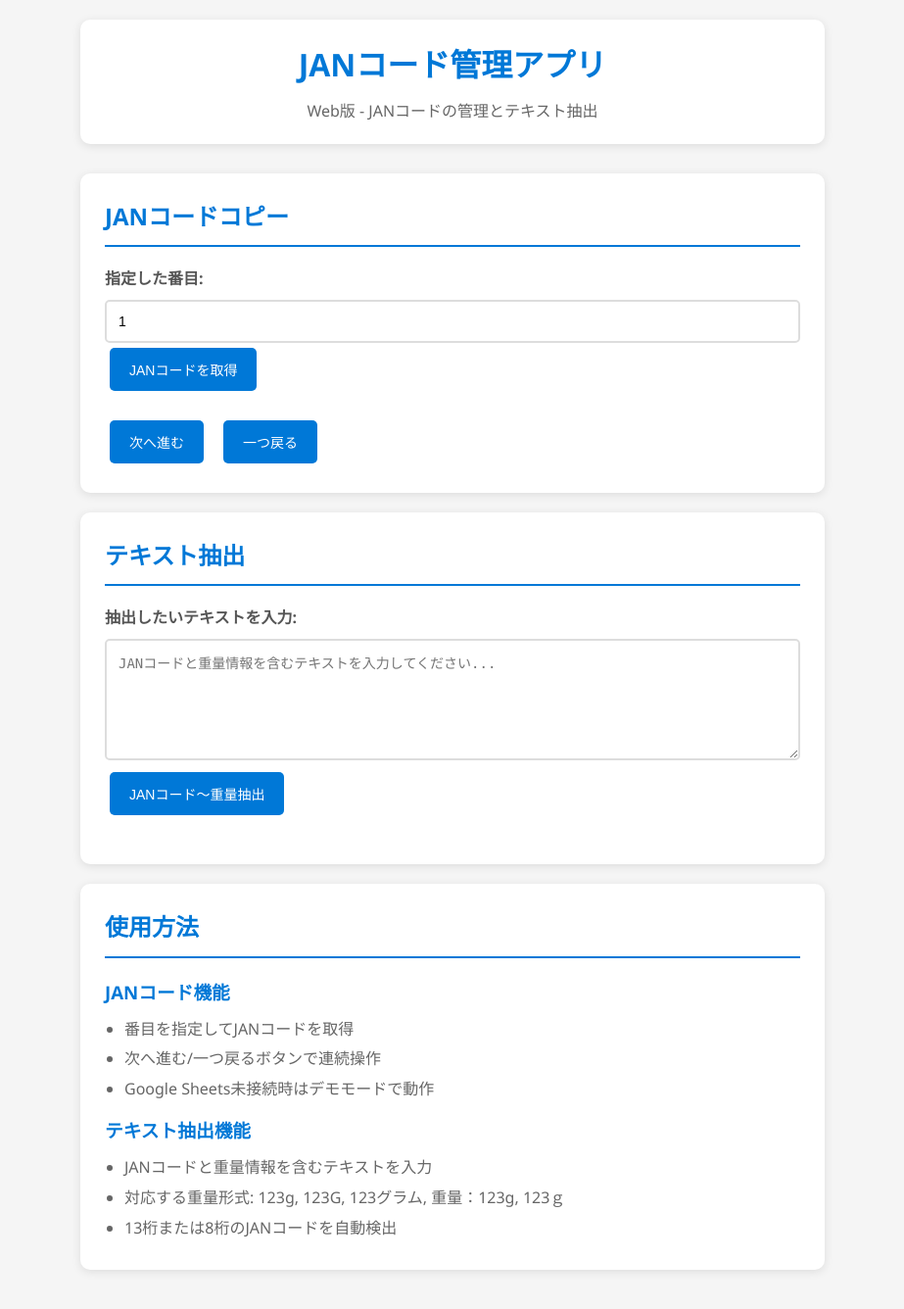
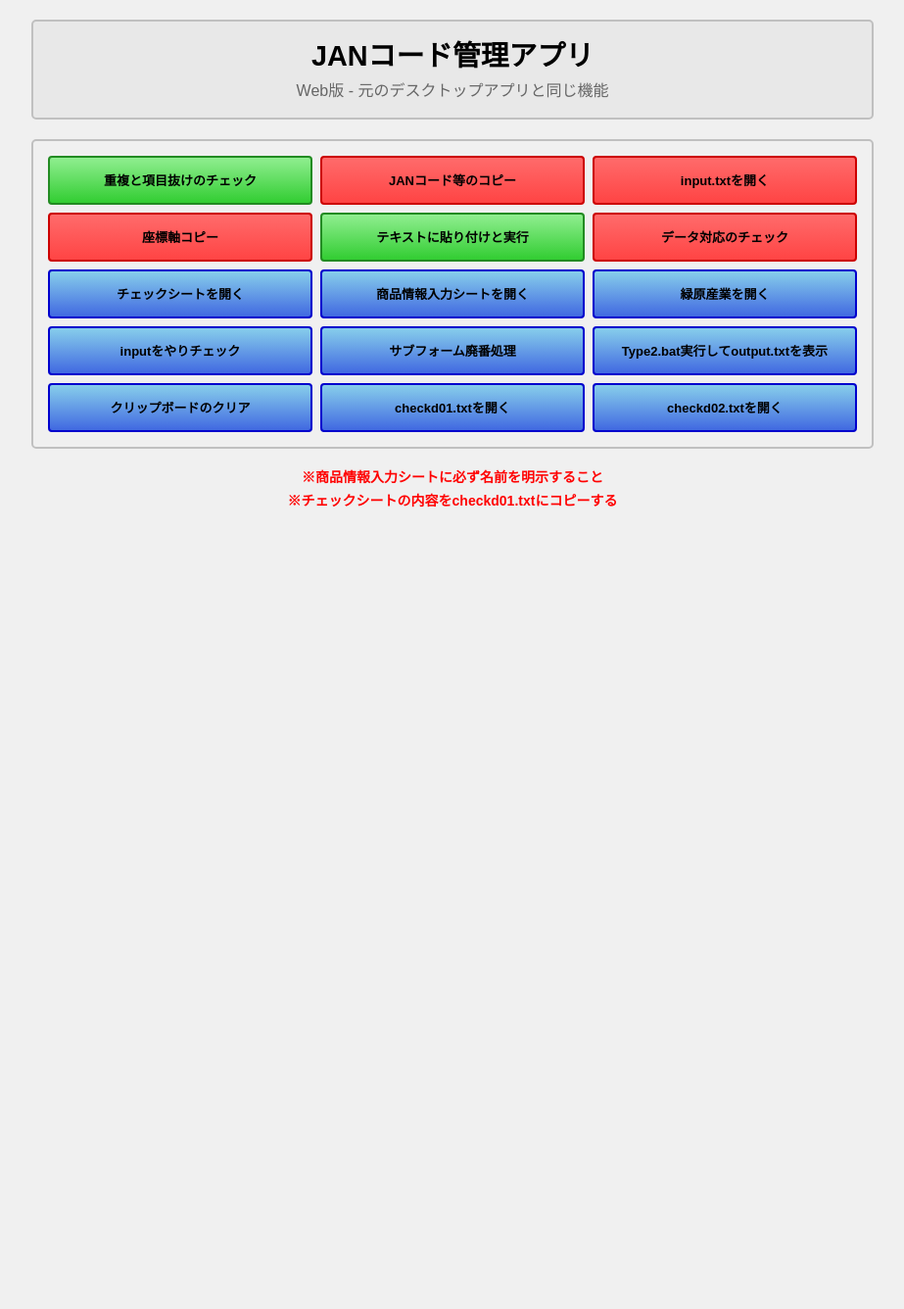
Before and after one commit to AFukunaga06/pysample_01a, a Flask app: page / in a window 1280 px wide. Shown: the whole page at 98% size, without its empty margins (178-1101 px from the left). After the commit the page ends 518 px from the top, so only its background shows below. Run offline with Flask 3, Linux system fonts and the light colour scheme.

Commit message:
Update web UI to match original desktop application design
- Recreate 3x5 grid layout with colored buttons (green, red, blue)
- Match exact Japanese text labels from original desktop app
- Implement dialog-based interface matching Windows desktop style
- Add proper button styling with gradients and hover effects
- Include important red warning notes at bottom
- Maintain all existing JANコード and text extraction functionality
- Web version now visually matches original CustomTkinter desktop app

Co-Authored-By: a_fukunaga <afky5906@gmail.com>

```diff
--- a/static/css/style.css
+++ b/static/css/style.css
@@ -1,3 +1,5 @@
+/* JANコード管理アプリ - Web版 スタイル (元のデスクトップアプリ風) */
+
 * {
     margin: 0;
     padding: 0;
@@ -5,164 +7,250 @@
 }
 
 body {
-    font-family: 'Segoe UI', Tahoma, Geneva, Verdana, sans-serif;
-    line-height: 1.6;
-    color: #333;
-    background-color: #f5f5f5;
+    font-family: 'MS UI Gothic', 'Meiryo UI', sans-serif;
+    background-color: #f0f0f0;
+    color: #000;
+    line-height: 1.4;
 }
 
 .container {
-    max-width: 800px;
+    max-width: 900px;
     margin: 0 auto;
     padding: 20px;
 }
 
 header {
     text-align: center;
-    margin-bottom: 30px;
-    padding: 20px;
-    background: white;
-    border-radius: 10px;
-    box-shadow: 0 2px 10px rgba(0,0,0,0.1);
+    margin-bottom: 20px;
+    background: #e8e8e8;
+    color: #000;
+    padding: 15px;
+    border: 2px solid #c0c0c0;
+    border-radius: 5px;
 }
 
 header h1 {
-    color: #0078D7;
-    margin-bottom: 10px;
+    font-size: 1.8em;
+    margin-bottom: 5px;
+    font-weight: bold;
 }
 
 header p {
+    font-size: 1em;
     color: #666;
 }
 
-.section {
-    background: white;
+/* メインボタングリッド */
+.main-grid {
+    display: grid;
+    grid-template-columns: repeat(3, 1fr);
+    gap: 8px;
     margin-bottom: 20px;
-    padding: 25px;
-    border-radius: 10px;
-    box-shadow: 0 2px 10px rgba(0,0,0,0.1);
+    background: #f0f0f0;
+    padding: 15px;
+    border: 2px solid #c0c0c0;
+    border-radius: 5px;
 }
 
-.section h2 {
-    color: #0078D7;
-    margin-bottom: 20px;
-    border-bottom: 2px solid #0078D7;
+/* ボタンスタイル */
+.btn {
+    padding: 12px 8px;
+    border: 2px solid;
+    border-radius: 4px;
+    font-size: 13px;
+    font-weight: bold;
+    cursor: pointer;
+    text-align: center;
+    transition: all 0.1s ease;
+    min-height: 50px;
+    display: flex;
+    align-items: center;
+    justify-content: center;
+    text-decoration: none;
+    color: #000;
+}
+
+.btn:hover {
+    filter: brightness(1.1);
+    transform: translateY(-1px);
+}
+
+.btn:active {
+    transform: translateY(1px);
+    filter: brightness(0.9);
+}
+
+/* 緑ボタン */
+.btn-green {
+    background: linear-gradient(to bottom, #90EE90, #32CD32);
+    border-color: #228B22;
+    color: #000;
+}
+
+/* 赤ボタン */
+.btn-red {
+    background: linear-gradient(to bottom, #FF6B6B, #FF4444);
+    border-color: #CC0000;
+    color: #000;
+}
+
+/* 青ボタン */
+.btn-blue {
+    background: linear-gradient(to bottom, #87CEEB, #4169E1);
+    border-color: #0000CD;
+    color: #000;
+}
+
+/* グレーボタン */
+.btn-gray {
+    background: linear-gradient(to bottom, #E0E0E0, #C0C0C0);
+    border-color: #808080;
+    color: #000;
+}
+
+/* 重要な注意事項 */
+.important-notes {
+    margin: 20px 0;
+    text-align: center;
+}
+
+.note-red {
+    color: #FF0000;
+    font-weight: bold;
+    font-size: 14px;
+    margin: 5px 0;
+}
+
+/* ダイアログスタイル */
+.dialog {
+    position: fixed;
+    top: 0;
+    left: 0;
+    width: 100%;
+    height: 100%;
+    background: rgba(0, 0, 0, 0.5);
+    display: flex;
+    align-items: center;
+    justify-content: center;
+    z-index: 1000;
+}
+
+.dialog-content {
+    background: #f0f0f0;
+    border: 2px solid #c0c0c0;
+    border-radius: 5px;
+    padding: 20px;
+    min-width: 400px;
+    max-width: 90%;
+    box-shadow: 0 4px 20px rgba(0, 0, 0, 0.3);
+}
+
+.dialog-content h3 {
+    margin-bottom: 15px;
+    font-size: 16px;
+    font-weight: bold;
+    text-align: center;
+    border-bottom: 1px solid #c0c0c0;
     padding-bottom: 10px;
 }
 
 .form-group {
-    margin-bottom: 20px;
+    margin-bottom: 15px;
 }
 
 .form-group label {
     display: block;
-    margin-bottom: 8px;
+    margin-bottom: 5px;
     font-weight: bold;
-    color: #555;
+    font-size: 13px;
 }
 
 .form-group input,
 .form-group textarea {
     width: 100%;
-    padding: 12px;
-    border: 2px solid #ddd;
-    border-radius: 5px;
-    font-size: 14px;
-    transition: border-color 0.3s;
+    padding: 8px;
+    border: 2px solid #c0c0c0;
+    border-radius: 3px;
+    font-size: 13px;
+    font-family: inherit;
 }
 
 .form-group input:focus,
 .form-group textarea:focus {
     outline: none;
-    border-color: #0078D7;
+    border-color: #4169E1;
 }
 
-button {
-    background-color: #0078D7;
-    color: white;
-    border: none;
-    padding: 12px 20px;
-    border-radius: 5px;
-    cursor: pointer;
-    font-size: 14px;
-    margin: 5px;
-    transition: background-color 0.3s;
-}
-
-button:hover {
-    background-color: #0053A6;
-}
-
-button:active {
-    transform: translateY(1px);
-}
-
-.button-group {
+.dialog-buttons {
     display: flex;
     gap: 10px;
+    justify-content: center;
+    margin-top: 15px;
     flex-wrap: wrap;
 }
 
-.result {
-    margin-top: 20px;
-    padding: 15px;
-    border-radius: 5px;
-    min-height: 50px;
-    display: none;
+.dialog-buttons .btn {
+    min-width: 100px;
+    min-height: 35px;
+    font-size: 12px;
 }
 
-.result.success {
-    background-color: #d4edda;
-    border: 1px solid #c3e6cb;
-    color: #155724;
-    display: block;
+/* 結果表示エリア */
+.result {
+    margin-top: 15px;
+    padding: 10px;
+    background-color: #f0fff0;
+    border: 1px solid #90EE90;
+    border-radius: 3px;
+    font-size: 13px;
+    color: #006400;
 }
 
-.result.error {
-    background-color: #f8d7da;
-    border: 1px solid #f5c6cb;
-    color: #721c24;
-    display: block;
+.result-area {
+    background: #f0f0f0;
+    border: 2px solid #c0c0c0;
+    border-radius: 5px;
+    padding: 20px;
+    margin-top: 20px;
 }
 
-.result.info {
-    background-color: #d1ecf1;
-    border: 1px solid #bee5eb;
-    color: #0c5460;
-    display: block;
+.result-area h3 {
+    margin-bottom: 15px;
+    font-size: 16px;
+    font-weight: bold;
+    border-bottom: 1px solid #c0c0c0;
+    padding-bottom: 10px;
 }
 
-.instructions {
-    color: #666;
-}
-
-.instructions h3 {
-    color: #0078D7;
-    margin: 15px 0 10px 0;
-}
-
-.instructions ul {
-    margin-left: 20px;
-}
-
-.instructions li {
-    margin-bottom: 5px;
-}
-
-@media (max-width: 600px) {
+/* レスポンシブデザイン */
+@media (max-width: 768px) {
     .container {
         padding: 10px;
     }
 
-    .section {
+    .main-grid {
+        grid-template-columns: repeat(2, 1fr);
+        gap: 6px;
+    }
+
+    .btn {
+        font-size: 11px;
+        padding: 10px 6px;
+        min-height: 45px;
+    }
+
+    .dialog-content {
+        min-width: 300px;
         padding: 15px;
     }
+}
 
-    .button-group {
-        flex-direction: column;
+@media (max-width: 480px) {
+    .main-grid {
+        grid-template-columns: 1fr;
     }
 
-    button {
-        width: 100%;
+    .dialog-content {
+        min-width: 280px;
     }
 }
--- a/static/js/app.js
+++ b/static/js/app.js
@@ -1,10 +1,24 @@
+
 let currentIndex = 1;
 
-function showResult(elementId, message, type = 'info') {
-    const resultElement = document.getElementById(elementId);
-    resultElement.textContent = message;
-    resultElement.className = `result ${type}`;
-    resultElement.style.display = 'block';
+function showJanCodeDialog() {
+    document.getElementById('janCodeDialog').style.display = 'flex';
+}
+
+function showJanInputDialog() {
+    document.getElementById('janInputDialog').style.display = 'flex';
+}
+
+function showTextExtractDialog() {
+    document.getElementById('textExtractDialog').style.display = 'flex';
+}
+
+function closeDialog(dialogId) {
+    document.getElementById(dialogId).style.display = 'none';
+}
+
+function closeFunctionResult() {
+    document.getElementById('functionResult').style.display = 'none';
 }
 
 function copyToClipboard(text) {
@@ -29,49 +43,164 @@ function copyToClipboard(text) {
     }
 }
 
+function showFunction(functionName) {
+    const resultArea = document.getElementById('functionResult');
+    const titleElement = document.getElementById('functionTitle');
+    const contentElement = document.getElementById('functionContent');
+
+    titleElement.textContent = functionName;
+
+    switch(functionName) {
+        case '重複チェック':
+            contentElement.innerHTML = `
+                <p>重複と項目抜けのチェック機能を実行します。</p>
+                <p>この機能は元のデスクトップアプリの機能を再現しています。</p>
+                <p>Web版では、ファイルアップロード機能として実装予定です。</p>
+            `;
+            break;
+        case 'テキスト貼り付け':
+            showTextExtractDialog();
+            return;
+        case 'input.txt開く':
+            contentElement.innerHTML = `
+                <p>input.txtファイルを開く機能です。</p>
+                <p>Web版では、ファイルアップロード機能として実装予定です。</p>
+            `;
+            break;
+        case '座標軸コピー':
+            contentElement.innerHTML = `
+                <p>座標軸コピー機能を実行します。</p>
+                <p>この機能は元のデスクトップアプリの座標取得機能を再現しています。</p>
+            `;
+            break;
+        case 'データ対応チェック':
+            contentElement.innerHTML = `
+                <p>データ対応のチェック機能を実行します。</p>
+                <p>データの整合性を確認する機能です。</p>
+            `;
+            break;
+        case 'チェックシート開く':
+            contentElement.innerHTML = `
+                <p>チェックシートを開く機能です。</p>
+                <p>Web版では、Google Sheetsとの連携機能として実装予定です。</p>
+            `;
+            break;
+        case '商品情報入力シート':
+            contentElement.innerHTML = `
+                <p>商品情報入力シートを開く機能です。</p>
+                <p><strong style="color: red;">※必ず名前を明示してください</strong></p>
+                <p>Web版では、Google Sheetsとの連携機能として実装予定です。</p>
+            `;
+            break;
+        case '緑原産業開く':
+            contentElement.innerHTML = `
+                <p>緑原産業関連の機能を開きます。</p>
+                <p>この機能は元のデスクトップアプリの専用機能を再現しています。</p>
+            `;
+            break;
+        case 'inputやりチェック':
+            contentElement.innerHTML = `
+                <p>inputをやりチェック機能を実行します。</p>
+                <p>入力データの検証を行います。</p>
+            `;
+            break;
+        case 'サブフォーム廃番処理':
+            contentElement.innerHTML = `
+                <p>サブフォーム廃番処理を実行します。</p>
+                <p>廃番商品の処理を行う機能です。</p>
+            `;
+            break;
+        case 'Type2.bat実行':
+            contentElement.innerHTML = `
+                <p>Type2.bat実行してoutput.txtを表示します。</p>
+                <p>Web版では、サーバーサイド処理として実装予定です。</p>
+            `;
+            break;
+        case 'クリップボードクリア':
+            contentElement.innerHTML = `
+                <p>クリップボードをクリアしました。</p>
+                <p>Web版では、ブラウザのセキュリティ制限により制限があります。</p>
+            `;
+            if (navigator.clipboard) {
+                navigator.clipboard.writeText('');
+            }
+            break;
+        case 'checkd01.txt開く':
+            contentElement.innerHTML = `
+                <p>checkd01.txtファイルを開く機能です。</p>
+                <p><strong style="color: red;">※チェックシートの内容をcheckd01.txtにコピーしてください</strong></p>
+                <p>Web版では、ファイルダウンロード機能として実装予定です。</p>
+            `;
+            break;
+        case 'checkd02.txt開く':
+            contentElement.innerHTML = `
+                <p>checkd02.txtファイルを開く機能です。</p>
+                <p>Web版では、ファイルダウンロード機能として実装予定です。</p>
+            `;
+            break;
+        default:
+            contentElement.innerHTML = `<p>${functionName}機能を実行します。</p>`;
+    }
+
+    resultArea.style.display = 'block';
+}
+
 async function copyJanCode() {
-    const indexInput = document.getElementById('indexInput');
-    const index = parseInt(indexInput.value) || 1;
+    const index = document.getElementById('indexInput').value;
+    currentIndex = parseInt(index);
 
     try {
         const response = await fetch(`/api/jan-code/${index}`);
         const data = await response.json();
 
         if (data.success) {
+            document.getElementById('janResult').innerHTML =
+                `<strong>${index}番目のJANコード:</strong> ${data.jan_code} ${data.demo_mode ? '(デモモード)' : ''} - クリップボードにコピーしました`;
+
             copyToClipboard(data.jan_code);
-            const modeText = data.demo_mode ? ' (デモモード)' : '';
-            showResult('janResult', `${index}番目のJANコード: ${data.jan_code}${modeText} - クリップボードにコピーしました`, 'success');
-            currentIndex = index;
         } else {
-            showResult('janResult', data.message, 'error');
+            document.getElementById('janResult').innerHTML =
+                `<strong>エラー:</strong> ${data.message}`;
         }
     } catch (error) {
-        showResult('janResult', `エラー: ${error.message}`, 'error');
+        document.getElementById('janResult').innerHTML =
+            `<strong>エラー:</strong> サーバーとの通信に失敗しました`;
     }
 }
 
-async function nextJanCode() {
+function nextJanCode() {
     currentIndex++;
     document.getElementById('indexInput').value = currentIndex;
-    await copyJanCode();
+    copyJanCode();
 }
 
-async function previousJanCode() {
+function previousJanCode() {
     if (currentIndex > 1) {
         currentIndex--;
         document.getElementById('indexInput').value = currentIndex;
-        await copyJanCode();
-    } else {
-        showResult('janResult', 'すでに最初のJANコードです', 'info');
+        copyJanCode();
     }
 }
 
+async function addJanCode() {
+    const janCode = document.getElementById('janCodeInput').value;
+
+    if (!janCode.trim()) {
+        alert('JANコードを入力してください');
+        return;
+    }
+
+    alert(`JANコード "${janCode}" を追加しました（デモ機能）`);
+    document.getElementById('janCodeInput').value = '';
+    closeDialog('janInputDialog');
+}
+
 async function extractText() {
-    const textInput = document.getElementById('textInput');
-    const text = textInput.value.trim();
+    const text = document.getElementById('textInput').value;
 
-    if (!text) {
-        showResult('extractResult', 'テキストを入力してください', 'error');
+    if (!text.trim()) {
+        document.getElementById('extractResult').innerHTML =
+            '<strong>エラー:</strong> テキストを入力してください';
         return;
     }
 
@@ -87,25 +216,51 @@ async function extractText() {
         const data = await response.json();
 
         if (data.success) {
+            document.getElementById('extractResult').innerHTML =
+                `<strong>抽出されたテキスト:</strong> "${data.extracted_text}" - クリップボードにコピーしました`;
+
             copyToClipboard(data.extracted_text);
-            showResult('extractResult', `抽出されたテキスト: "${data.extracted_text}" - クリップボードにコピーしました`, 'success');
         } else {
-            copyToClipboard(data.original_text || text);
-            showResult('extractResult', `${data.message} - 元のテキストをクリップボードにコピーしました`, 'error');
+            document.getElementById('extractResult').innerHTML =
+                `<strong>エラー:</strong> ${data.message}`;
         }
     } catch (error) {
-        showResult('extractResult', `エラー: ${error.message}`, 'error');
+        document.getElementById('extractResult').innerHTML =
+            `<strong>エラー:</strong> サーバーとの通信に失敗しました`;
     }
 }
 
-document.getElementById('indexInput').addEventListener('keypress', function(e) {
-    if (e.key === 'Enter') {
-        copyJanCode();
+document.addEventListener('click', function(e) {
+    if (e.target.classList.contains('dialog')) {
+        e.target.style.display = 'none';
     }
 });
 
-document.getElementById('textInput').addEventListener('keypress', function(e) {
-    if (e.key === 'Enter' && e.ctrlKey) {
-        extractText();
+document.addEventListener('DOMContentLoaded', function() {
+    const indexInput = document.getElementById('indexInput');
+    if (indexInput) {
+        indexInput.addEventListener('keypress', function(e) {
+            if (e.key === 'Enter') {
+                copyJanCode();
+            }
+        });
+    }
+
+    const textInput = document.getElementById('textInput');
+    if (textInput) {
+        textInput.addEventListener('keypress', function(e) {
+            if (e.key === 'Enter' && e.ctrlKey) {
+                extractText();
+            }
+        });
+    }
+
+    const janCodeInput = document.getElementById('janCodeInput');
+    if (janCodeInput) {
+        janCodeInput.addEventListener('keypress', function(e) {
+            if (e.key === 'Enter') {
+                addJanCode();
+            }
+        });
     }
 });
--- a/templates/index.html
+++ b/templates/index.html
@@ -10,56 +10,99 @@
     <div class="container">
         <header>
             <h1>JANコード管理アプリ</h1>
-            <p>Web版 - JANコードの管理とテキスト抽出</p>
+            <p>Web版 - 元のデスクトップアプリと同じ機能</p>
         </header>
 
-        <main>
-            <!-- JANコードコピーセクション -->
-            <section class="section">
-                <h2>JANコードコピー</h2>
+        <!-- メイン機能ボタングリッド -->
+        <main class="main-grid">
+            <!-- 1行目 -->
+            <button class="btn btn-green" onclick="showFunction('重複チェック')">重複と項目抜けのチェック</button>
+            <button class="btn btn-red" onclick="showJanCodeDialog()">JANコード等のコピー</button>
+            <button class="btn btn-red" onclick="showFunction('input.txt開く')">input.txtを開く</button>
+
+            <!-- 2行目 -->
+            <button class="btn btn-red" onclick="showFunction('座標軸コピー')">座標軸コピー</button>
+            <button class="btn btn-green" onclick="showFunction('テキスト貼り付け')">テキストに貼り付けと実行</button>
+            <button class="btn btn-red" onclick="showFunction('データ対応チェック')">データ対応のチェック</button>
+
+            <!-- 3行目 -->
+            <button class="btn btn-blue" onclick="showFunction('チェックシート開く')">チェックシートを開く</button>
+            <button class="btn btn-blue" onclick="showFunction('商品情報入力シート')">商品情報入力シートを開く</button>
+            <button class="btn btn-blue" onclick="showFunction('緑原産業開く')">緑原産業を開く</button>
+
+            <!-- 4行目 -->
+            <button class="btn btn-blue" onclick="showFunction('inputやりチェック')">inputをやりチェック</button>
+            <button class="btn btn-blue" onclick="showFunction('サブフォーム廃番処理')">サブフォーム廃番処理</button>
+            <button class="btn btn-blue" onclick="showFunction('Type2.bat実行')">Type2.bat実行してoutput.txtを表示</button>
+
+            <!-- 5行目 -->
+            <button class="btn btn-blue" onclick="showFunction('クリップボードクリア')">クリップボードのクリア</button>
+            <button class="btn btn-blue" onclick="showFunction('checkd01.txt開く')">checkd01.txtを開く</button>
+            <button class="btn btn-blue" onclick="showFunction('checkd02.txt開く')">checkd02.txtを開く</button>
+        </main>
+
+        <!-- 重要な注意事項 -->
+        <div class="important-notes">
+            <p class="note-red">※商品情報入力シートに必ず名前を明示すること</p>
+            <p class="note-red">※チェックシートの内容をcheckd01.txtにコピーする</p>
+        </div>
+
+        <!-- JANコードダイアログ -->
+        <div id="janCodeDialog" class="dialog" style="display: none;">
+            <div class="dialog-content">
+                <h3>JANコードコピー</h3>
                 <div class="form-group">
                     <label for="indexInput">指定した番目:</label>
                     <input type="number" id="indexInput" min="1" value="1">
-                    <button onclick="copyJanCode()">JANコードを取得</button>
                 </div>
-                <div class="button-group">
-                    <button onclick="nextJanCode()">次へ進む</button>
-                    <button onclick="previousJanCode()">一つ戻る</button>
+                <div class="dialog-buttons">
+                    <button class="btn btn-blue" onclick="copyJanCode()">JANコードをコピー</button>
+                    <button class="btn btn-blue" onclick="nextJanCode()">次へ進む</button>
+                    <button class="btn btn-blue" onclick="previousJanCode()">一つ戻る</button>
                 </div>
                 <div id="janResult" class="result"></div>
-            </section>
+                <div class="dialog-buttons">
+                    <button class="btn btn-gray" onclick="closeDialog('janCodeDialog')">閉じる</button>
+                </div>
+            </div>
+        </div>
 
-            <!-- テキスト抽出セクション -->
-            <section class="section">
-                <h2>テキスト抽出</h2>
+        <!-- JANコード入力ダイアログ -->
+        <div id="janInputDialog" class="dialog" style="display: none;">
+            <div class="dialog-content">
+                <h3>JANコードを入力してください</h3>
+                <div class="form-group">
+                    <input type="text" id="janCodeInput" placeholder="JANコードを入力">
+                </div>
+                <div class="dialog-buttons">
+                    <button class="btn btn-blue" onclick="addJanCode()">追加</button>
+                    <button class="btn btn-gray" onclick="closeDialog('janInputDialog')">閉じる</button>
+                </div>
+            </div>
+        </div>
+
+        <!-- テキスト抽出ダイアログ -->
+        <div id="textExtractDialog" class="dialog" style="display: none;">
+            <div class="dialog-content">
+                <h3>テキスト抽出</h3>
                 <div class="form-group">
                     <label for="textInput">抽出したいテキストを入力:</label>
                     <textarea id="textInput" rows="6" placeholder="JANコードと重量情報を含むテキストを入力してください..."></textarea>
-                    <button onclick="extractText()">JANコード～重量抽出</button>
+                </div>
+                <div class="dialog-buttons">
+                    <button class="btn btn-blue" onclick="extractText()">JANコード～重量抽出</button>
+                    <button class="btn btn-gray" onclick="closeDialog('textExtractDialog')">閉じる</button>
                 </div>
                 <div id="extractResult" class="result"></div>
-            </section>
+            </div>
+        </div>
 
-            <!-- 使用方法 -->
-            <section class="section">
-                <h2>使用方法</h2>
-                <div class="instructions">
-                    <h3>JANコード機能</h3>
-                    <ul>
-                        <li>番目を指定してJANコードを取得</li>
-                        <li>次へ進む/一つ戻るボタンで連続操作</li>
-                        <li>Google Sheets未接続時はデモモードで動作</li>
-                    </ul>
-
-                    <h3>テキスト抽出機能</h3>
-                    <ul>
-                        <li>JANコードと重量情報を含むテキストを入力</li>
-                        <li>対応する重量形式: 123g, 123G, 123グラム, 重量：123g, 123ｇ</li>
-                        <li>13桁または8桁のJANコードを自動検出</li>
-                    </ul>
-                </div>
-            </section>
-        </main>
+        <!-- 機能実行結果表示エリア -->
+        <div id="functionResult" class="result-area" style="display: none;">
+            <h3 id="functionTitle"></h3>
+            <div id="functionContent"></div>
+            <button class="btn btn-gray" onclick="closeFunctionResult()">閉じる</button>
+        </div>
     </div>
 
     <script src="{{ url_for('static', filename='js/app.js') }}"></script>
```
